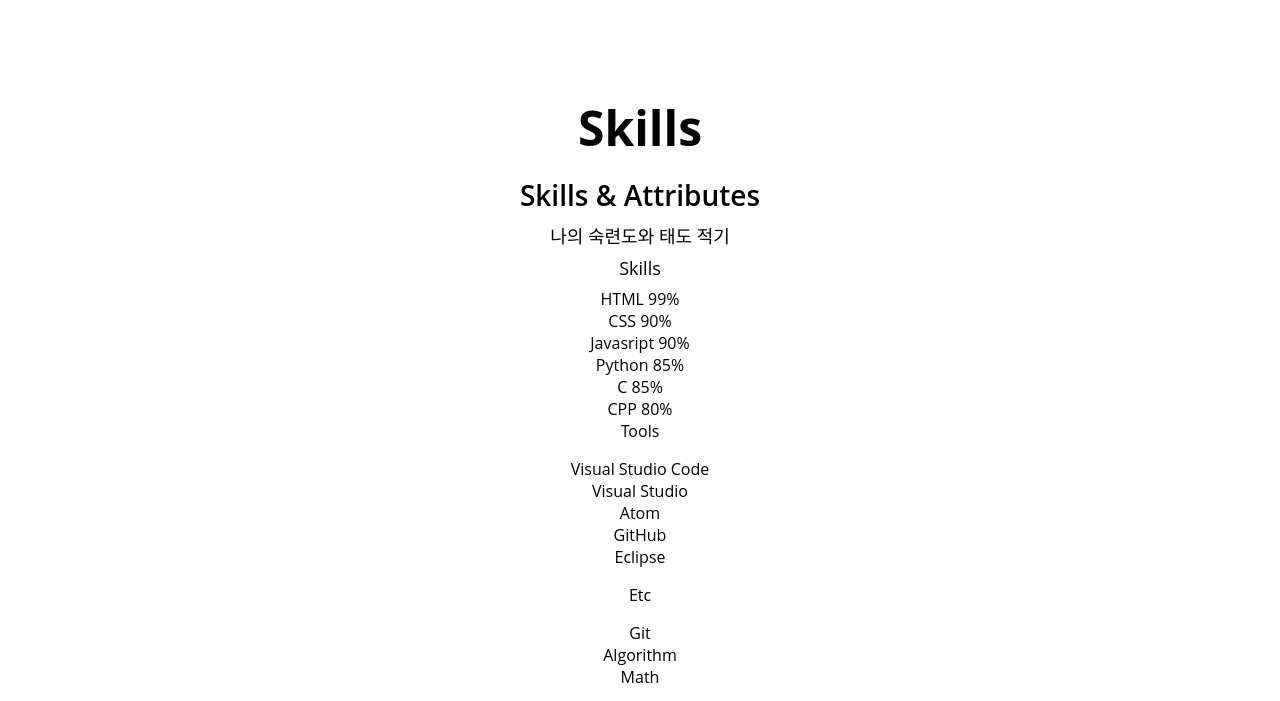
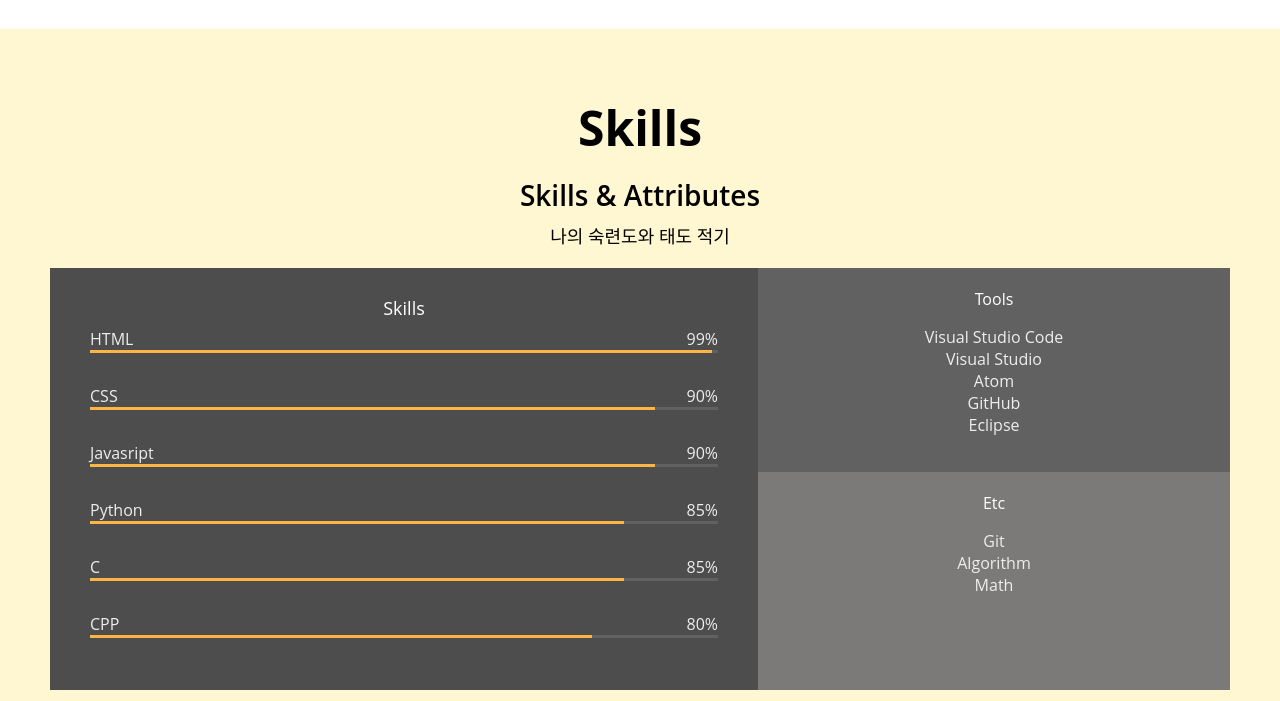
Before and after one commit to weeeeey/portofolio, a plain HTML site: page index.html in a window 1280 px wide. Shown: the part 1419-2120 px from the top of the page. Drawn offline with Linux system fonts and the light colour scheme.

Commit message:
CSS: Skiils

```diff
--- a/index.html
+++ b/index.html
@@ -38,7 +38,7 @@
     </section>
 
     <!-- About -->
-    <section id="about" class="section">
+    <section id="about" class="section section__container">
         <h1>About me</h1>
         <p>나에 대해 설명해보기</p>
         <div class="about__majors">
@@ -84,6 +84,7 @@
 
     <!-- Skills -->
     <section id="skills" class="section">
+        <div class="section__container">
             <h1>Skills</h1>
             <h2>Skills & Attributes</h2>
             <p>
@@ -93,63 +94,63 @@
                 <div class="skillset__left">
                     <h3 class="skillset__title">Skills</h3>
                     <div class="skill">
-                    <div class="skill_description">
+                        <div class="skill__description">
                             <span>HTML</span>
                             <span>99%</span>
                         </div>
                         <div class="skill__bar">
-                        <div class="skill__value"></div>
+                            <div class="skill__value" style="width: 99%;"></div>
                         </div>
                     </div>
                     <div class="skill">
-                    <div class="skill_description">
+                        <div class="skill__description">
                             <span>CSS</span>
                             <span>90%</span>
                         </div>
                         <div class="skill__bar">
-                        <div class="skill__value"></div>
+                            <div class="skill__value" style="width: 90%;"></div>
                         </div>
                     </div>
                     <div class="skill">
-                    <div class="skill_description">
+                        <div class="skill__description">
                             <span>Javasript</span>
                             <span>90%</span>
                         </div>
                         <div class="skill__bar">
-                        <div class="skill__value"></div>
+                            <div class="skill__value" style="width: 90%;"></div>
                         </div>
                     </div>
                     <div class="skill">
-                    <div class="skill_description">
+                        <div class="skill__description">
                             <span>Python</span>
                             <span>85%</span>
                         </div>
                         <div class="skill__bar">
-                        <div class="skill__value"></div>
+                            <div class="skill__value" style="width: 85%;"></div>
                         </div>
                     </div>
                     <div class="skill">
-                    <div class="skill_description">
+                        <div class="skill__description">
                             <span>C</span>
                             <span>85%</span>
                         </div>
                         <div class="skill__bar">
-                        <div class="skill__value"></div>
+                            <div class="skill__value" style="width: 85%;"></div>
                         </div>
                     </div>
                     <div class="skill">
-                    <div class="skill_description">
+                        <div class="skill__description">
                             <span>CPP</span>
                             <span>80%</span>
                         </div>
                         <div class="skill__bar">
-                        <div class="skill__value"></div>
+                            <div class="skill__value" style="width: 80%;"></div>
                         </div>
                     </div>
                 </div>
                 <div class="skillset__right">
                     <div class="tools">
-                    <div class="skills__title">Tools</div>
+                        <div class="skillset__title">Tools</div>
                         <ul class="tools__list">
                             <li><span>Visual Studio Code</span></li>
                             <li><span>Visual Studio</span></li>
@@ -159,12 +160,13 @@
                         </ul>
                     </div>
                     <div class="etc">
-                    <div class="skills__title">Etc</div>
+                        <div class="skillset__title">Etc</div>
                         <ul class="etc__list">
                             <li><span>Git</span></li>
                             <li><span>Algorithm</span></li>
                             <li><span>Math</span></li>
                         </ul>
+                    </div>
                 </div>
             </div>
         </div>
--- a/style.css
+++ b/style.css
@@ -155,6 +155,10 @@ button{
     text-align: center;
     margin: auto;
 }
+.section__container{
+    max-width: 1200px;
+    margin: auto;
+}
 
 /* About */
 .about__majors{
@@ -211,3 +215,48 @@ button{
 }
 
 /* Skill */
+#skills{
+    background-color: var(--color-yellow);
+}
+.skillset{
+    display: flex;
+    background-color: var(--color-light-grey);
+    color: var(--color-light-white);
+    margin: 20px 0 ;
+}
+.skillset__title{
+    color: var(--color-white);
+}
+.skillset__left{
+    flex-basis: 60%;
+    background-color: var(--color-dark-grey);
+    padding: 20px 40px;
+}
+.skill{
+    margin-bottom: 32px;
+}
+.skill__description{
+    display: flex;
+    justify-content: space-between;
+}
+.skill__bar{
+    width: 100%;
+    height: 3px;
+    background-color: var(--color-grey);
+}
+.skill__value{
+    height: 3px;
+    background-color: var(--color-orange);
+}
+.skillset__right{
+    flex-basis: 40%;
+}
+.tools{
+    background-color: var(--color-grey);
+}
+.tools,
+.etc{
+    padding: 20px;
+}
+
+/* Contact */
```
Lines whose indentation alone changed are shown as unchanged.
